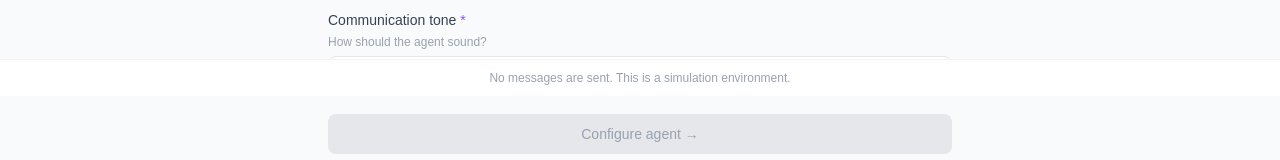
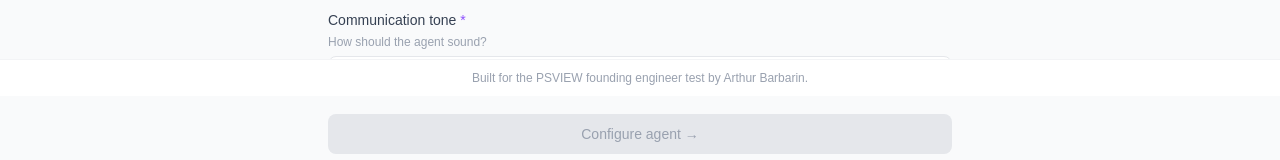
Before and after one commit to Arthur-Barbarin/psview_agent, a Next.js app: page / in a window 1280 px wide. Shown: the part 704-864 px from the top of the page. Built offline with nearby package versions, Linux system fonts and the light colour scheme.

Commit message:
UI small fixes + README rewrite

```diff
--- a/app/components/ConversationSim.tsx
+++ b/app/components/ConversationSim.tsx
@@ -127,7 +127,7 @@ export default function ConversationSim({
       <div>
         <h2 className="text-lg font-semibold text-gray-900">Conversation simulator</h2>
         <p className="text-sm text-gray-500 mt-0.5">
-          No real messages sent. The agent picks its own tools — watch the trace.
+          Pick a message, type any candidate reply, and watch the agent reason in real time.
         </p>
       </div>
 
--- a/app/page.tsx
+++ b/app/page.tsx
@@ -134,7 +134,7 @@ export default function Home() {
 
       <footer className="fixed bottom-0 left-0 right-0 bg-white border-t border-gray-100 px-6 py-2.5">
         <p className="text-center text-xs text-gray-400">
-          No messages are sent. This is a simulation environment.
+          Built for the PSVIEW founding engineer test by Arthur Barbarin.
           {mounted && step > 1 && (
             <button onClick={handleReset} className="ml-3 text-violet-500 hover:text-violet-700 font-medium">
               Start over
```
Also changed, not shown: 1 other file (tests, documents, lock files or other folders).
